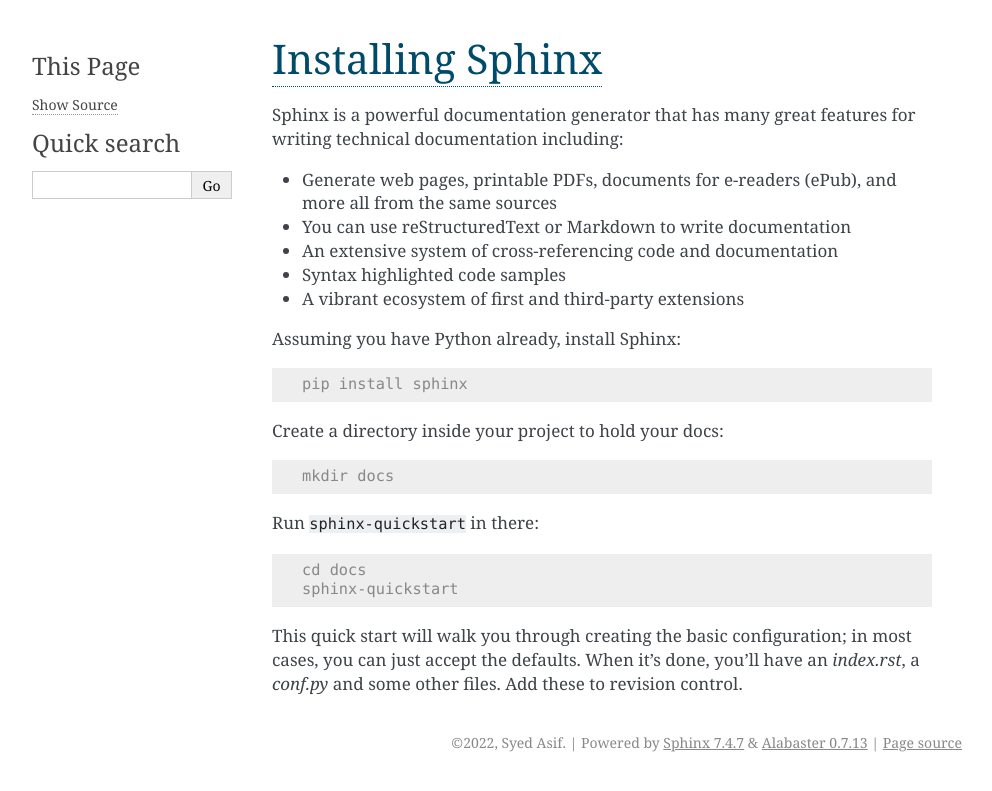
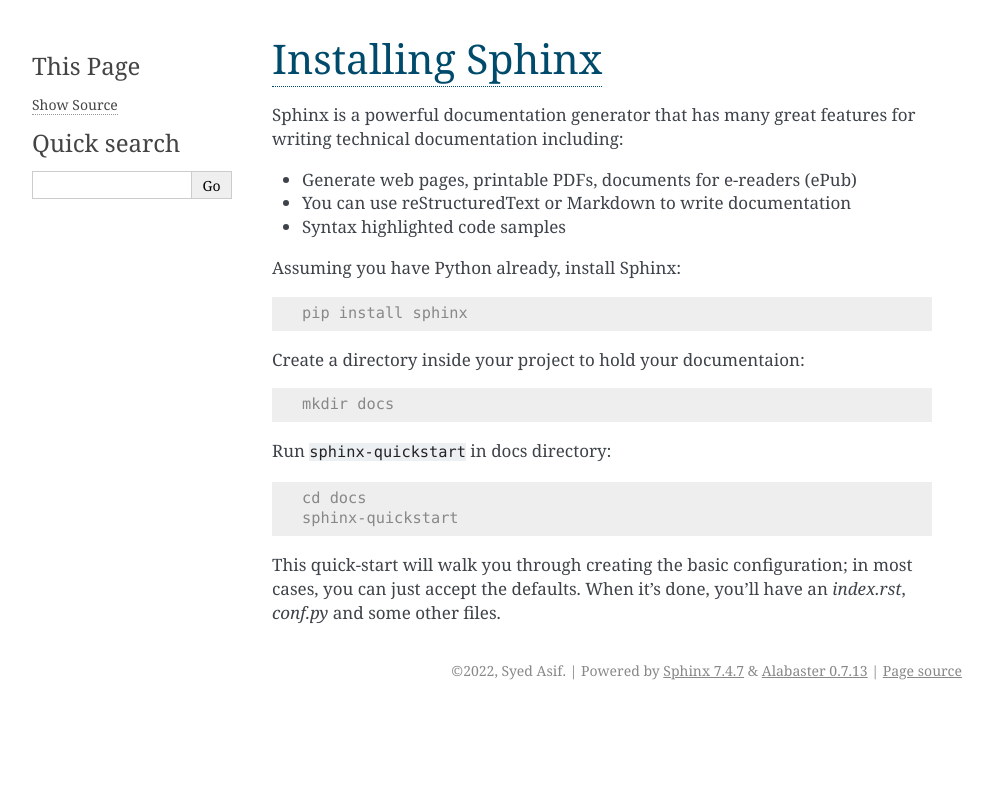
Before and after one commit to sydasif/read-the-doc, a Sphinx documentation site: the page built from docs/source/sphinx.md, in a window 1280 px wide. Shown: the top 791 px of the page, without its empty margins (148-1140 px from the left). Built offline with Sphinx 7.4.7, drawn with Linux system fonts in a browser that asks for light colours.

Commit message:
update sphinx page

````diff
--- a/docs/source/sphinx.md
+++ b/docs/source/sphinx.md
@@ -2,11 +2,9 @@
 
 Sphinx is a powerful documentation generator that has many great features for writing technical documentation including:
 
-- Generate web pages, printable PDFs, documents for e-readers (ePub), and more all from the same sources
+- Generate web pages, printable PDFs, documents for e-readers (ePub)
 - You can use reStructuredText or Markdown to write documentation
-- An extensive system of cross-referencing code and documentation
 - Syntax highlighted code samples
-- A vibrant ecosystem of first and third-party extensions
 
 Assuming you have Python already, install Sphinx:
 
@@ -14,17 +12,17 @@
 pip install sphinx
 ```
 
-Create a directory inside your project to hold your docs:
+Create a directory inside your project to hold your documentaion:
 
 ```console
 mkdir docs
 ```
 
-Run `sphinx-quickstart` in there:
+Run `sphinx-quickstart` in docs directory:
 
 ```console
 cd docs
 sphinx-quickstart
 ```
 
-This quick start will walk you through creating the basic configuration; in most cases, you can just accept the defaults. When it’s done, you’ll have an *index.rst*, a *conf.py* and some other files. Add these to revision control.
+This quick-start will walk you through creating the basic configuration; in most cases, you can just accept the defaults. When it’s done, you’ll have an *index.rst*, *conf.py* and some other files.
````
